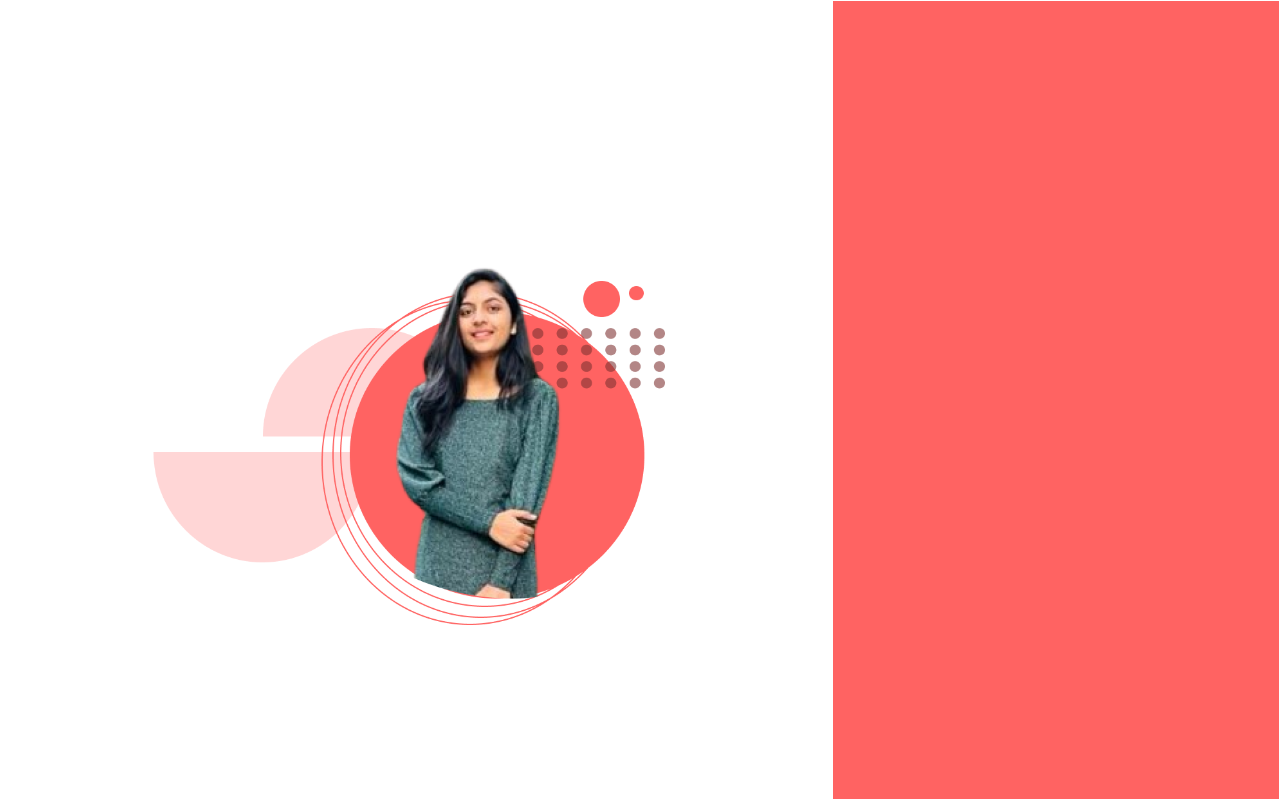
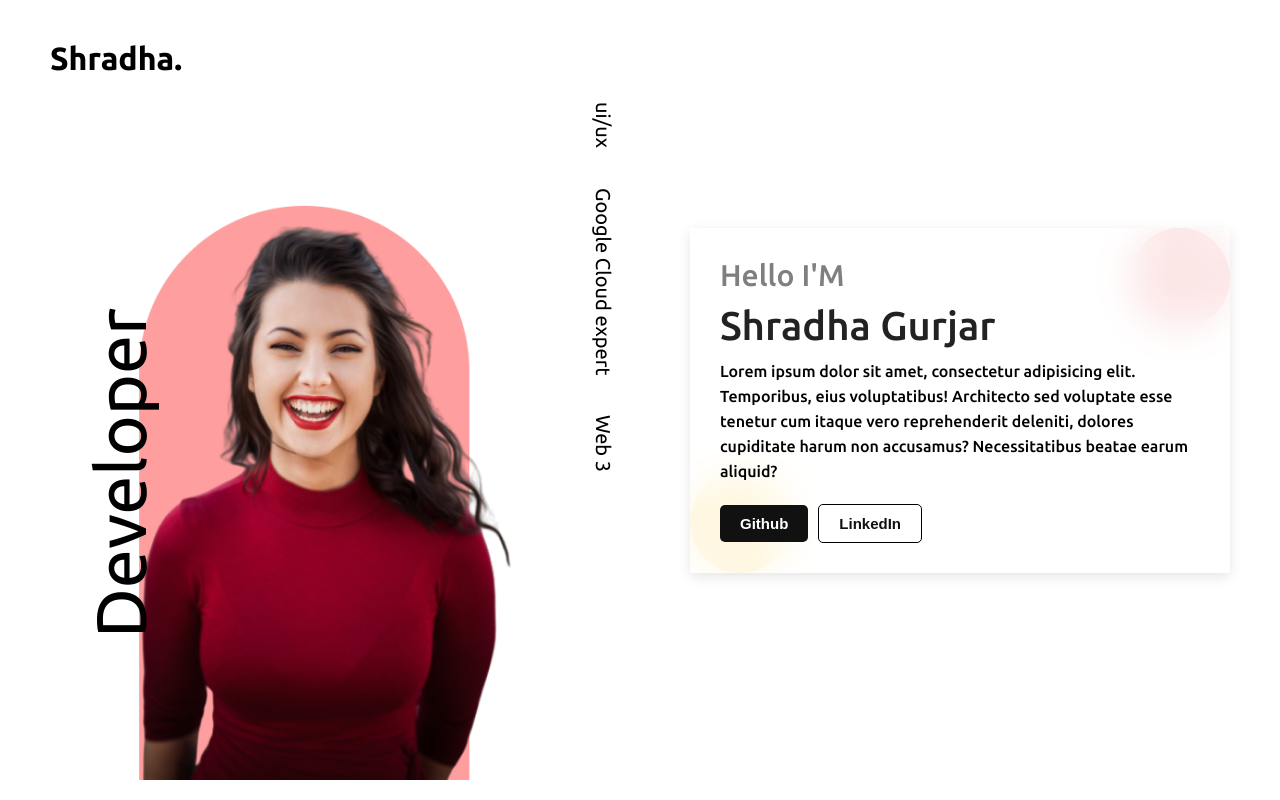
Before and after one commit to anshitmishra/shradha-portfolio, a Next.js app: page / in a window 1280 px wide. Built offline with nearby package versions, Linux system fonts and the light colour scheme.

Commit message:
new design

```diff
--- a/src/app/globals.css
+++ b/src/app/globals.css
@@ -87,12 +87,7 @@ body {
 
 body {
   color: rgb(var(--foreground-rgb));
-  background: linear-gradient(
-      to bottom,
-      transparent,
-      rgb(var(--background-end-rgb))
-    )
-    rgb(var(--background-start-rgb));
+  background:white;
 }
 
 a {
--- a/src/app/layout.tsx
+++ b/src/app/layout.tsx
@@ -1,4 +1,6 @@
 import './globals.css'
+import { Ubuntu } from 'next/font/google'
+const ubuntu = Ubuntu({ weight: ["300", "400", "500","700"], subsets: ['latin'] })
 
 export const metadata = {
   title: 'Create Next App',
@@ -12,7 +14,7 @@ export default function RootLayout({
 }) {
   return (
     <html lang="en">
-      <body>{children}</body>
+      <body className={ubuntu.className}>{children}</body>
     </html>
   )
 }
--- a/src/app/page.module.css
+++ b/src/app/page.module.css
@@ -1,30 +1,201 @@
 .main {
+  position: relative;
+  width: 100%;
+  height: auto;
+}
+.mainContainer {
   position: relative;
   width: 100vw;
   height: 100vh;
   display: flex;
   justify-content: center;
 }
-.mainOne {
+.mainContainerItemOne {
   position: relative;
-  width: 65%;
+  width: 50%;
+  height: 100%;
+  padding: 20px;
+  display: flex;
+  flex-direction: column;
+  justify-content: center;
+  align-items: center;
+}
+.mainContainerItemOneHeader {
+  position: relative;
+  width: 100%;
+  height: auto;
+  padding: 20px 30px;
+}
+.mainContainerItemOneHolder {
+  position: relative;
+  width: 100%;
   height: 100%;
   display: flex;
   justify-content: center;
   align-items: center;
-  background-color: white;
-  border: 1px solid white;
 }
-.mainOneImage {
+.mainContainerItemOneHolderItem {
+  position: absolute;
+  bottom: 0;
+  left: 50%;
+  transform: translateX(-50%);
+  width: 80%;
+  height: 90%;
+}
+.mainContainerItemOneHolderItemText {
+  position: absolute;
+  left: 0px;
+  top: 50%;
+  transform: translateY(-50%) rotate(180deg);
+  width: auto;
+  height: auto;
+  writing-mode: vertical-lr;
+  font-size: 70px;
+  color: black;
+}
+
+.mainContainerItemOneHolderItemDesign1 {
+  position: absolute;
+  top: 0;
+  right: 0;
+  width: auto;
+  height: auto;
+  display: flex;
+  flex-direction: column;
+  gap: 30px;
+}
+
+.mainContainerItemOneHolderItemDesign1Text {
   position: relative;
-  width: 350px;
-  height: 300px;
-  transform: scale(1.5);
+  width: auto;
+  height: auto;
+  padding: 5px;writing-mode: vertical-lr;
+  word-break: keep-all;
+  font-size: 20px;
+  color: black;
 }
-.mainTwo {
+
+
+
+
+
+
+.mainContainerItemTwo {
   position: relative;
-  width: 35%;
+  width: 50%;
   height: 100%;
-  background-color: #ff6362;
-  border: 1px solid white;
+  padding: 20px;
+  display: flex;
+  justify-content: center;
+  align-items: center;
 }
+
+.mainContainerItemTwoHolder {
+  position: relative;
+  width: 90%;
+  height: auto;
+  padding: 20px;
+  box-shadow: rgba(0, 0, 0, 0.1) 0px 4px 12px;
+  overflow: hidden;
+}
+.mainContainerItemTwoHolderBg {
+  position: absolute;
+  top: 0px;
+  left: 0px;
+  width: 100%;
+  height: 100%;
+  box-shadow: 0 6px 12px -2px rgba(245, 245, 251, .25), 0 3px 7px -3px hsla(0, 100%, 98%, .3);
+  background: rgba(255, 255, 255, 0.8);
+  overflow: visible;
+  backdrop-filter: blur(20px);
+
+}
+.mainContainerItemTwoHolderDesign1 {
+  position: absolute;
+  top: 0px;
+  right: 0px;
+  width: 100px;
+  height: 100px;
+  background-color: lightcoral;
+  border-radius: 50%;
+}
+.mainContainerItemTwoHolderDesign2 {
+  position: absolute;
+  bottom: 0px;
+  left: 0px;
+  width: 100px;
+  height: 100px;
+  background-color: #FBD461;
+  border-radius: 50%;
+}
+.mainContainerItemTwoHolderContent {
+  position: relative;
+  width: auto;
+  height: auto;
+  padding: 10px;
+  display: flex;
+  flex-direction: column;
+  gap: 10px;
+}
+.mainContainerItemTwoHolderContent h2{
+  position: relative;
+  width: auto;
+  height: auto;
+  font-size: 40px;
+  font-weight: 500;
+  color: #222;
+
+}
+
+.mainContainerItemTwoHolderContent h3{
+  position: relative;
+  width: auto;
+  height: auto;
+  font-size: 30px;
+  font-weight: 500;
+  color:rgba(0, 0, 0);
+  opacity: .5;
+}
+.mainContainerItemTwoHolderContent p{
+  position: relative;
+  width: auto;
+  height: auto;
+  line-height: 25px;
+  font-size: 16px;
+  font-weight: 500;
+}
+
+.mainContainerItemTwoHolderContentButton {
+  position: relative;
+  width: 100%;
+  height: auto;
+  padding: 10px;
+  display: flex;
+  gap: 10px;
+  justify-content: left;
+  align-items: center;
+}
+.mainContainerItemTwoHolderContentButton button{
+  position: relative;
+  width: auto;
+  height: auto;
+  padding: 10px 20px;
+  border: none;
+  outline: none;
+  border-radius: 5px;
+  text-transform: capitalize;
+  font-size: 15px;
+  font-weight: 700;
+  cursor: pointer;
+}
+.mainContainerItemTwoHolderContentButton .button1{
+  position: relative;
+  background-color: #111;
+  color: white;
+}
+.mainContainerItemTwoHolderContentButton .button2{
+  position: relative;
+  color: #111;
+  background: transparent;
+  border: 1px solid black;
+}
--- a/src/app/page.tsx
+++ b/src/app/page.tsx
@@ -1,17 +1,56 @@
 import Image from 'next/image'
-import { Inter } from 'next/font/google'
 import styles from './page.module.css'
 import image from "../../public/shradha.png"
-const inter = Inter({ subsets: ['latin'] })
 
 export default function Home() {
   return (
     <div className={styles.main}>
-      <div className={styles.mainOne}>
-<div className={styles.mainOneImage}><Image src={image} fill alt='shradha' /></div>
-      </div>
-      <div className={styles.mainTwo}>
+      <div className={styles.mainContainer}>
+        <div className={styles.mainContainerItemOne}>
+          <div className={styles.mainContainerItemOneHeader}>
+            <h1>Shradha.</h1>
+          </div>
+          <div className={styles.mainContainerItemOneHolder}>
+            <div className={styles.mainContainerItemOneHolderItem}>
+              <p className={styles.mainContainerItemOneHolderItemText}>Developer</p>
+              <Image src={image} quality={100} alt='shradha' style={{ width: "100%", height: "100%", objectFit: "contain" }} />
+            </div>
 
+            <div className={styles.mainContainerItemOneHolderItemDesign1}>
+
+              <p className={styles.mainContainerItemOneHolderItemDesign1Text}>ui/ux</p>
+              <p className={styles.mainContainerItemOneHolderItemDesign1Text}>Google Cloud expert</p>
+              <p className={styles.mainContainerItemOneHolderItemDesign1Text}>Web 3</p>
+            </div>
+
+
+          </div>
+
+        </div>
+        <div className={styles.mainContainerItemTwo}>
+          <div className={styles.mainContainerItemTwoHolder}>
+            <div className={styles.mainContainerItemTwoHolderDesign1}>
+            </div>
+            <div className={styles.mainContainerItemTwoHolderDesign2}>
+            </div>
+            <div className={styles.mainContainerItemTwoHolderBg}>
+            </div>
+
+
+
+            {/* content */}
+            <div className={styles.mainContainerItemTwoHolderContent}>
+              <h3>Hello I{"'"}M</h3>
+              <h2>Shradha Gurjar</h2>
+              <p>Lorem ipsum dolor sit amet, consectetur adipisicing elit. Temporibus, eius voluptatibus! Architecto sed voluptate esse tenetur cum itaque vero reprehenderit deleniti, dolores cupiditate harum non accusamus? Necessitatibus beatae earum aliquid?</p>
+            </div>
+
+            <div className={styles.mainContainerItemTwoHolderContentButton}>
+              <button className={styles.button1}>github</button>
+              <button className={styles.button2}>LinkedIn</button>
+            </div>
+          </div>
+        </div>
       </div>
     </div>
   )
```
Also changed, not shown: public/shradha.png, 1 other file (tests, documents, lock files or other folders).
